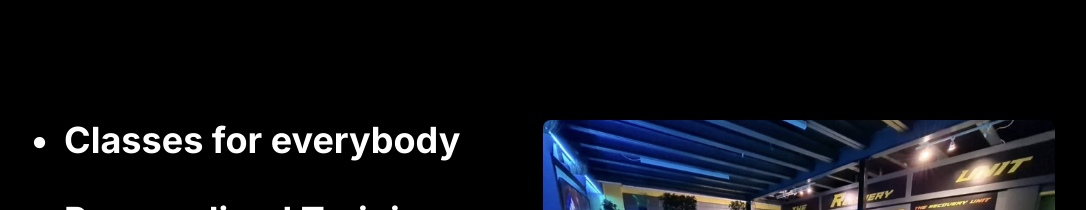
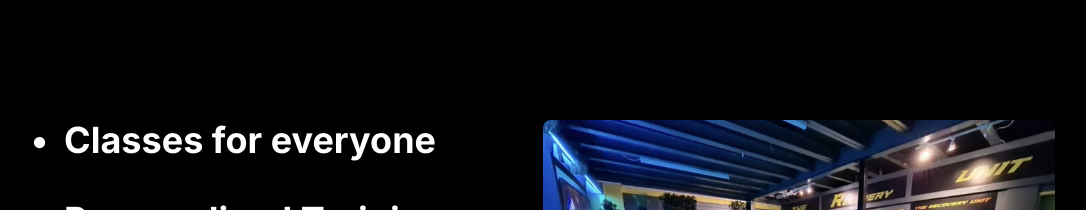
Before and after one commit to gcaramori/unit5, a Next.js app: page / in a window 1280 px wide. Shown: the part 2000-2210 px from the top of the page, without its empty margins (97-1183 px from the left). Built offline with nearby package versions, Linux system fonts and the light colour scheme.

Commit message:
final change

```diff
--- a/app/components/services.tsx
+++ b/app/components/services.tsx
@@ -20,7 +20,7 @@ export default function Services() {
             className="flex flex-col justify-start items-start gap-10 list-disc text-white px-4 md:px-0 mb-20 lg:mb-0"
           >
             <li className="text-3xl md:text-4xl block text-left font-bold text-white drop-shadow-md">
-              Classes for everybody
+              Classes for everyone
             </li>
             <li className="text-3xl md:text-4xl block text-left font-bold text-white drop-shadow-md">
               Personalized Training
```
